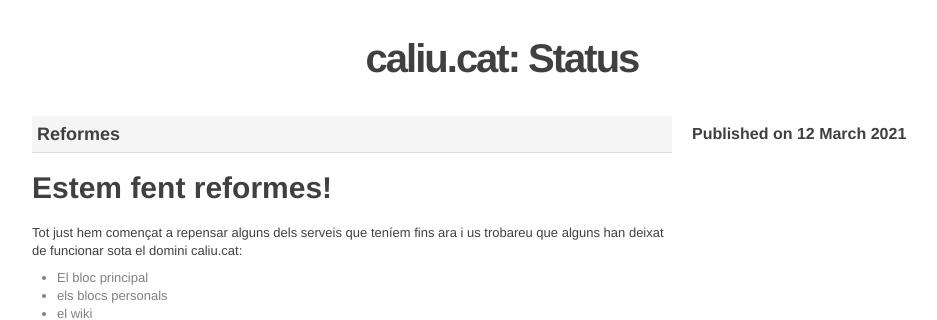
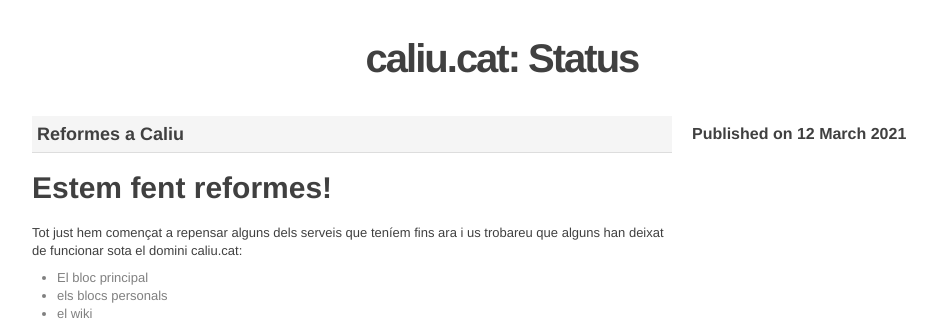
Before and after one commit to caliu/status, a Jekyll site: the page built from _posts/2021/2021-03-12-Reformes.md, in a window 1280 px wide. Shown: the top 320 px of the page, without its empty margins (138-1075 px from the left). Built offline with Jekyll 4.4.1, drawn with Linux system fonts in a browser that asks for light colours; our own code applies the rules of GitHub Pages for plain Markdown files.

Commit message:
Petit retoc

```diff
--- a/_posts/2021/2021-03-12-Reformes.md
+++ b/_posts/2021/2021-03-12-Reformes.md
@@ -1,3 +1,8 @@
+---
+layout: default
+title: Reformes a Caliu
+---
+
 # Estem fent reformes!
 
 Tot just hem començat a repensar alguns dels serveis que teníem fins ara i us trobareu que alguns han deixat de funcionar sota el domini caliu.cat:
```
